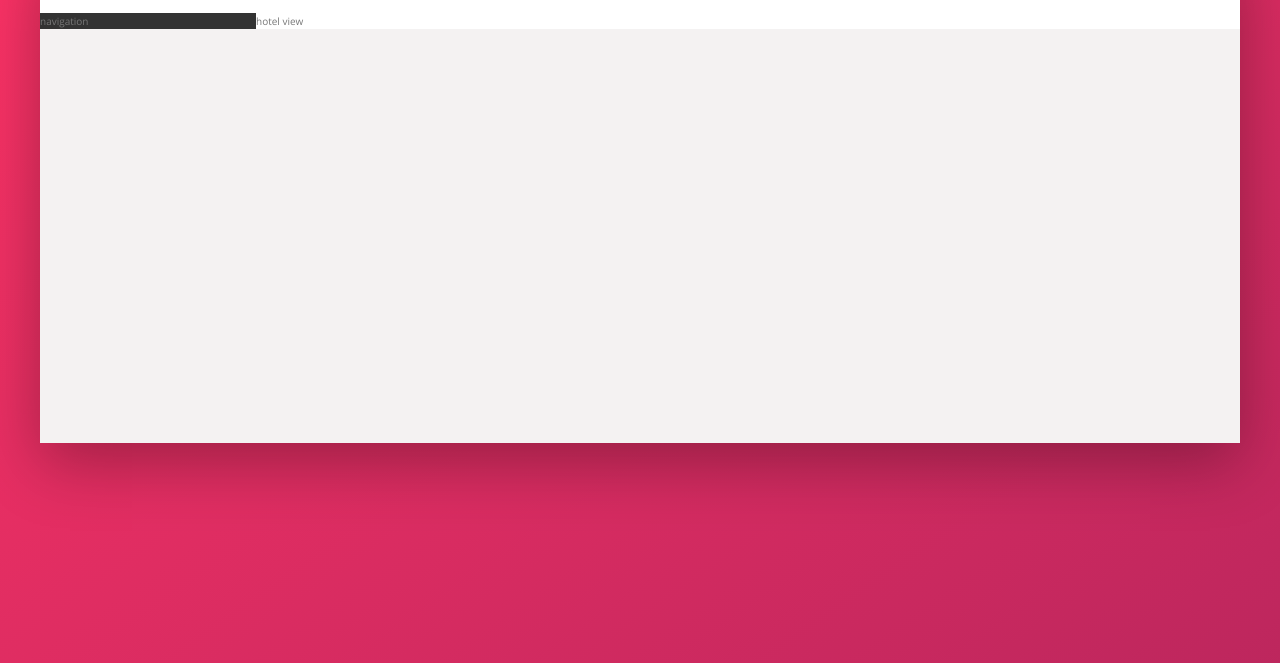
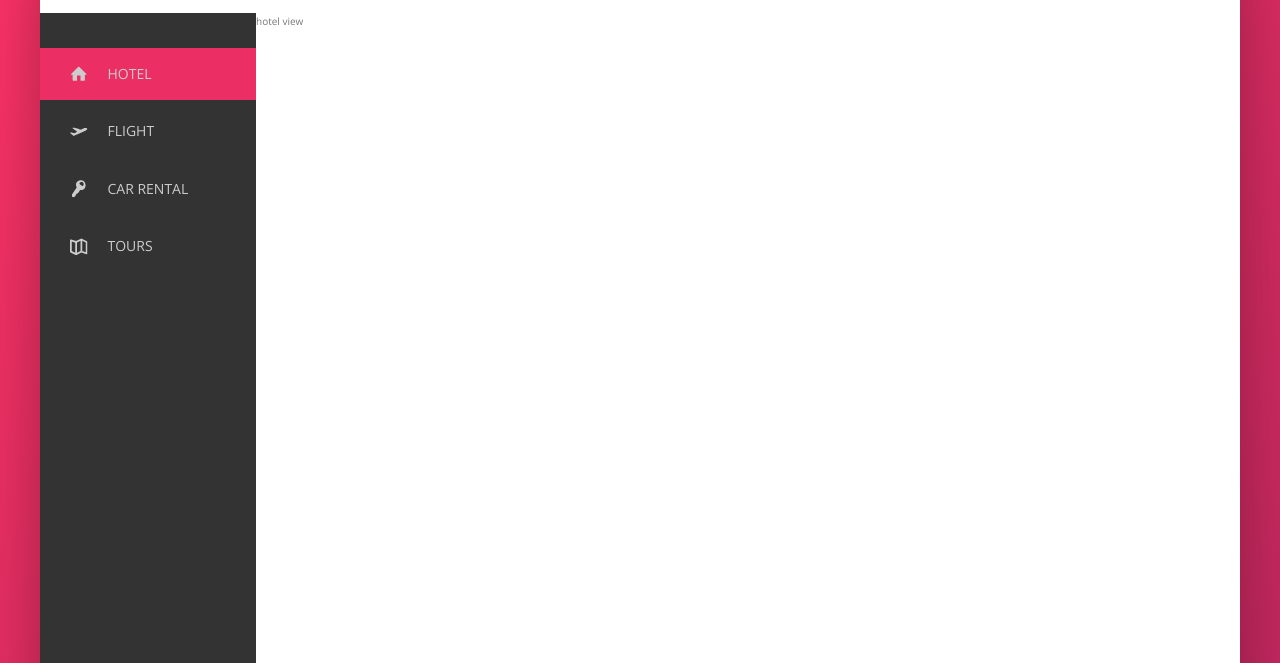
Before and after one commit to grandolinah/udemy-trillo, a website: page index.html in a window 1280 px wide. Shown: the part 137-800 px from the top of the page. Drawn offline with nearby package versions, Linux system fonts and the light colour scheme.

Commit message:
sidebar navigation added

```diff
--- a/index.html
+++ b/index.html
@@ -45,7 +45,43 @@
     </header>
     <div class="content">
       <nav class="sidebar">
-        navigation
+        <ul class="side-nav">
+          <li class="side-nav__item side-nav__item--active">
+            <a href="#" class="side-nav__link">
+              <svg class="side-nav__icon">
+                <use xlink:href="img/sprite.svg#icon-home"></use>
+              </svg>
+              <span>Hotel</span>
+            </a>
+          </li>
+          <li class="side-nav__item">
+            <a href="#" class="side-nav__link">
+              <svg class="side-nav__icon">
+                <use xlink:href="img/sprite.svg#icon-aircraft-take-off"></use>
+              </svg>
+              <span>Flight</span>
+            </a>
+          </li>
+          <li class="side-nav__item">
+            <a href="#" class="side-nav__link">
+              <svg class="side-nav__icon">
+                <use xlink:href="img/sprite.svg#icon-key"></use>
+              </svg>
+              <span>Car rental</span>
+            </a>
+          </li>
+          <li class="side-nav__item">
+            <a href="#" class="side-nav__link">
+              <svg class="side-nav__icon">
+                <use xlink:href="img/sprite.svg#icon-map"></use>
+              </svg>
+              <span>Tours</span>
+            </a>
+          </li>
+        </ul>
+        <div class="legal">
+          &copy; 2017 by trillo. All rights reserved.
+        </div>
       </nav>
       <main class="hotel-view">hotel view</main>
     </div>
--- a/sass/_components.scss
+++ b/sass/_components.scss
@@ -76,6 +76,7 @@
     display: flex;
     align-items: center;
   }
+
   & > *:hover {
     background-color: var(--color-grey-light-2);
   }
@@ -112,3 +113,71 @@
     border-radius: 50%;
   }
 }
+
+//////////////////////////
+// SIDE NAVIGATION
+.side-nav {
+  margin-top: 3.5rem;
+  list-style: none;
+  font-size: 1.4rem;
+
+  &__item {
+    position: relative;
+
+    &:not(:last-child) {
+      margin-bottom: .5rem;
+    }
+  }
+
+  &__item::before {
+    content: '';
+    position: absolute;
+    top: 0;
+    left: 0;
+    width: 3px;
+    height: 100%;
+    transform: scaleY(0);
+    background-color: var(--color-primary);
+    transition: transform .2s,
+                width .4s cubic-bezier(1, 0, 0, 1) .2s,
+                background-color .1s;
+  }
+
+  &__item:hover::before,
+  &__item--active::before {
+    transform: scaleY(1);
+    width: 100%;
+  }
+
+  &__item:active::before {
+    background-color: var(--color-primary-light);
+  }
+
+  &__link:link,
+  &__link:visited {
+    display: flex;
+    position: relative;
+    z-index: 10;
+    padding: 1.5rem 3rem;
+    align-items: center;
+    color: var(--color-grey-light-4);
+    text-decoration: none;
+    text-transform: uppercase;
+  }
+
+  &__icon {
+    width: 1.75rem;
+    height: 1.75rem;
+    margin-right: 2rem;
+    fill: currentColor;
+  }
+}
+
+//////////////////////////
+// LEGAL TEXT
+.legal {
+  padding: 2.5rem;
+  color: var(--color-grey-light-4);
+  font-size: 1.2rem;
+  text-align: center;
+}
--- a/sass/_layout.scss
+++ b/sass/_layout.scss
@@ -1,9 +1,9 @@
 .container {
   max-width: 120rem;
+  min-height: 50rem;
   margin: 8rem auto;
   background-color: var(--color-grey-light-2);
   box-shadow: var(--shadow-dark);
-  min-height: 50rem;
 }
 
 .header {
@@ -21,11 +21,15 @@
 }
 
 .sidebar {
+  flex: 0 0 18%;
+  display: flex;
+  flex-direction: column;
+  justify-content: space-between;
   background-color: var(--color-grey-dark-1);
-  flex: 0 0 18%;
 }
 
 .hotel-view {
+  flex: 1;
   background-color: var(--color-white);
-  flex: 1;
+  height: 80rem; // for testing
 }
```
Also changed, not shown: css/style.css.
